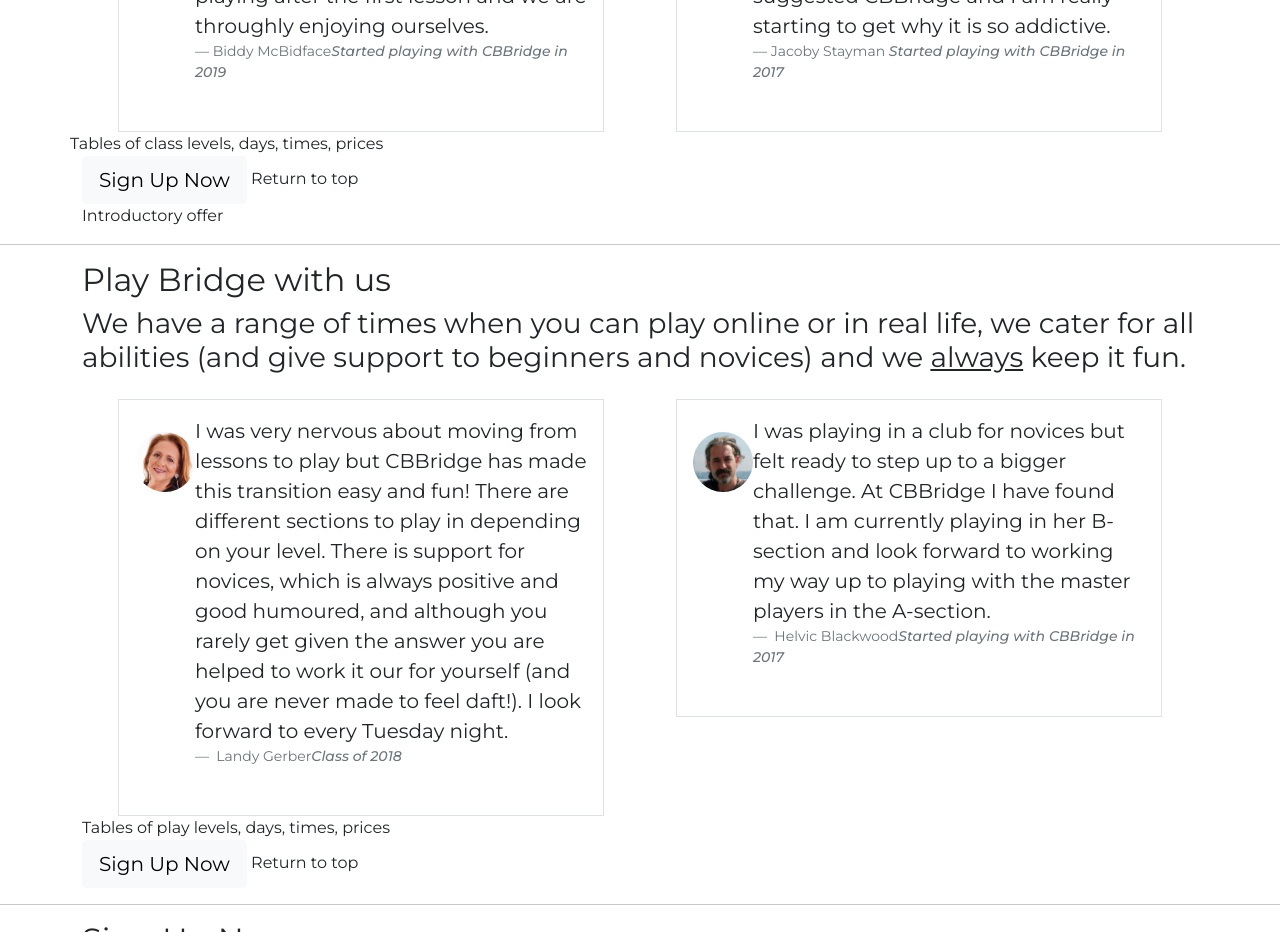
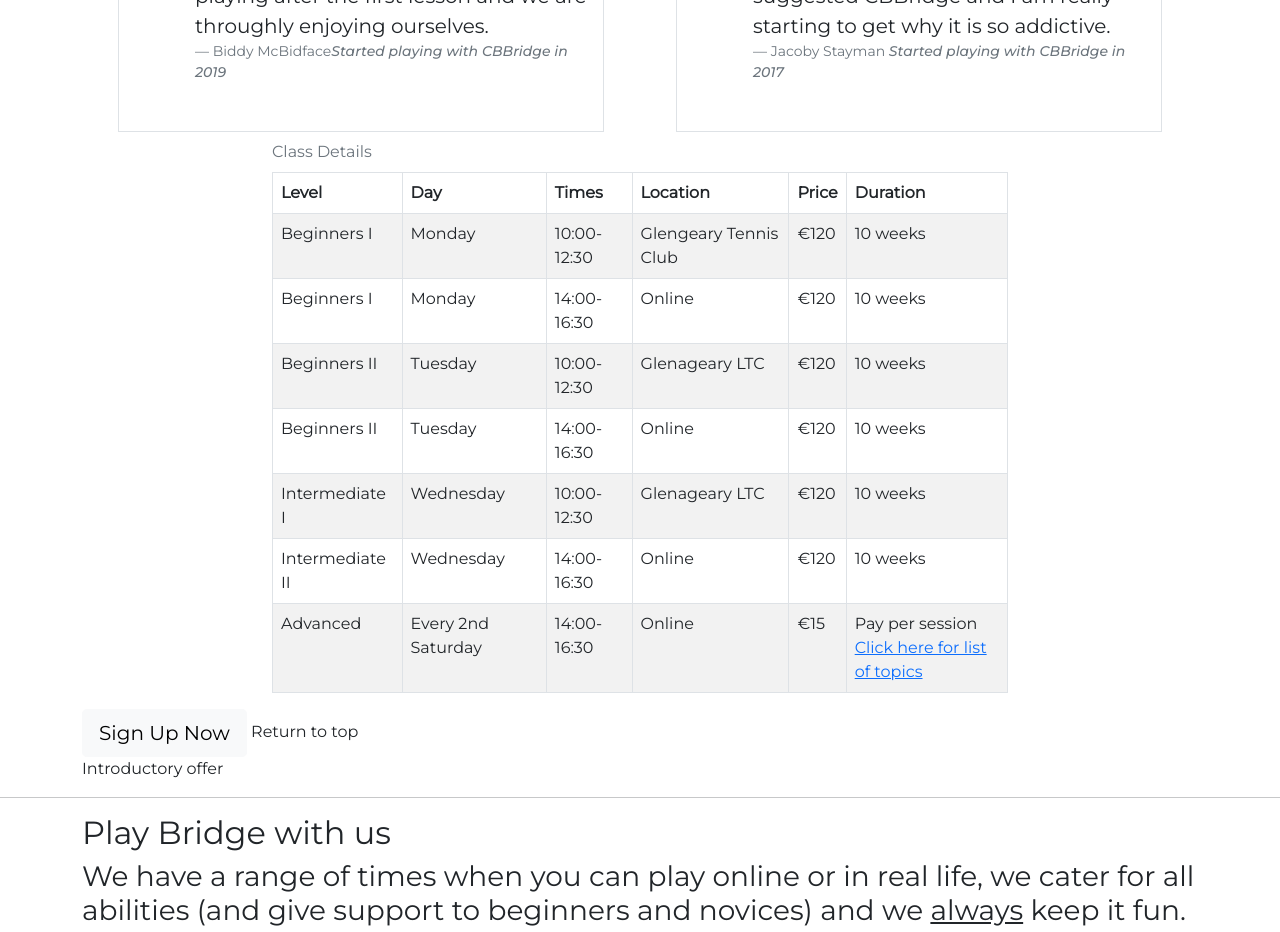
Before and after one commit to ConacBreslin/CCBridge-MS1, a plain HTML site: page index.html in a window 1280 px wide. Shown: the part 2580-3512 px from the top of the page. Drawn offline with nearby package versions, Linux system fonts and the light colour scheme.

Commit message:
add table of classes

```diff
--- a/index.html
+++ b/index.html
@@ -276,8 +276,85 @@
                     </div>
                 </div>
             </div>
+
+
             <div class="row">
-                <table>Tables of class levels, days, times, prices</table>
+                <div class="col-8 offset-2">
+<table class="table table-bordered table-striped caption-top">
+    <caption>Class Details</caption>
+  <thead>
+    <tr>
+      <th scope="col">Level</th>
+      <th scope="col">Day</th>
+      <th scope="col">Times</th>
+      <th scope="col">Location</th>
+      <th scope="col">Price</th>
+      <th scope="col">Duration</th>
+    </tr>
+  </thead>
+  <tbody>
+    <tr>
+      <td>Beginners I</td>
+      <td>Monday</td>
+      <td>10:00-12:30</td>
+      <td>Glengeary Tennis Club</td>
+      <td>€120</td>
+      <td>10 weeks</td>
+    </tr>
+    <tr>
+       <td>Beginners I</td>
+      <td>Monday</td>
+      <td>14:00-16:30</td>
+      <td>Online</td>
+      <td>€120</td>
+      <td>10 weeks</td>
+    </tr>
+    <tr>
+      <td>Beginners II</td>
+      <td>Tuesday</td>
+      <td> 10:00-12:30</td>
+      <td>Glenageary LTC</td>
+      <td>€120</td>
+      <td>10 weeks</td>
+    </tr>
+     <tr>
+      <td>Beginners II</td>
+      <td>Tuesday</td>
+      <td>14:00-16:30</td>
+      <td>Online</td>
+      <td>€120</td>
+      <td>10 weeks</td>
+
+    </tr>
+    <tr>
+      <td>Intermediate I</td>
+      <td>Wednesday</td>
+      <td>10:00-12:30</td>
+      <td>Glenageary LTC</td>
+      <td>€120</td>
+      <td>10 weeks</td>
+    </tr>
+    <tr>
+      <td>Intermediate II</td>
+      <td>Wednesday</td>
+      <td>14:00-16:30</td>
+      <td>Online</td>
+      <td>€120</td>
+      <td>10 weeks</td>
+    </tr>
+     <tr>
+      <td>Advanced</td>
+      <td>Every 2nd Saturday</td>
+      <td>14:00-16:30</td>
+      <td>Online</td>
+      <td>€15</td>
+      <td>Pay per session<br><a href="#">Click here for list of topics</a></td>
+    </tr>
+  </tbody>
+</table>
+
+
+</div>
 
             </div>
             <button type="button" class="btn btn-light btn-lg" data-bs-toggle="modal"
```
Also changed, not shown: assets/images/man-two.jpg.
